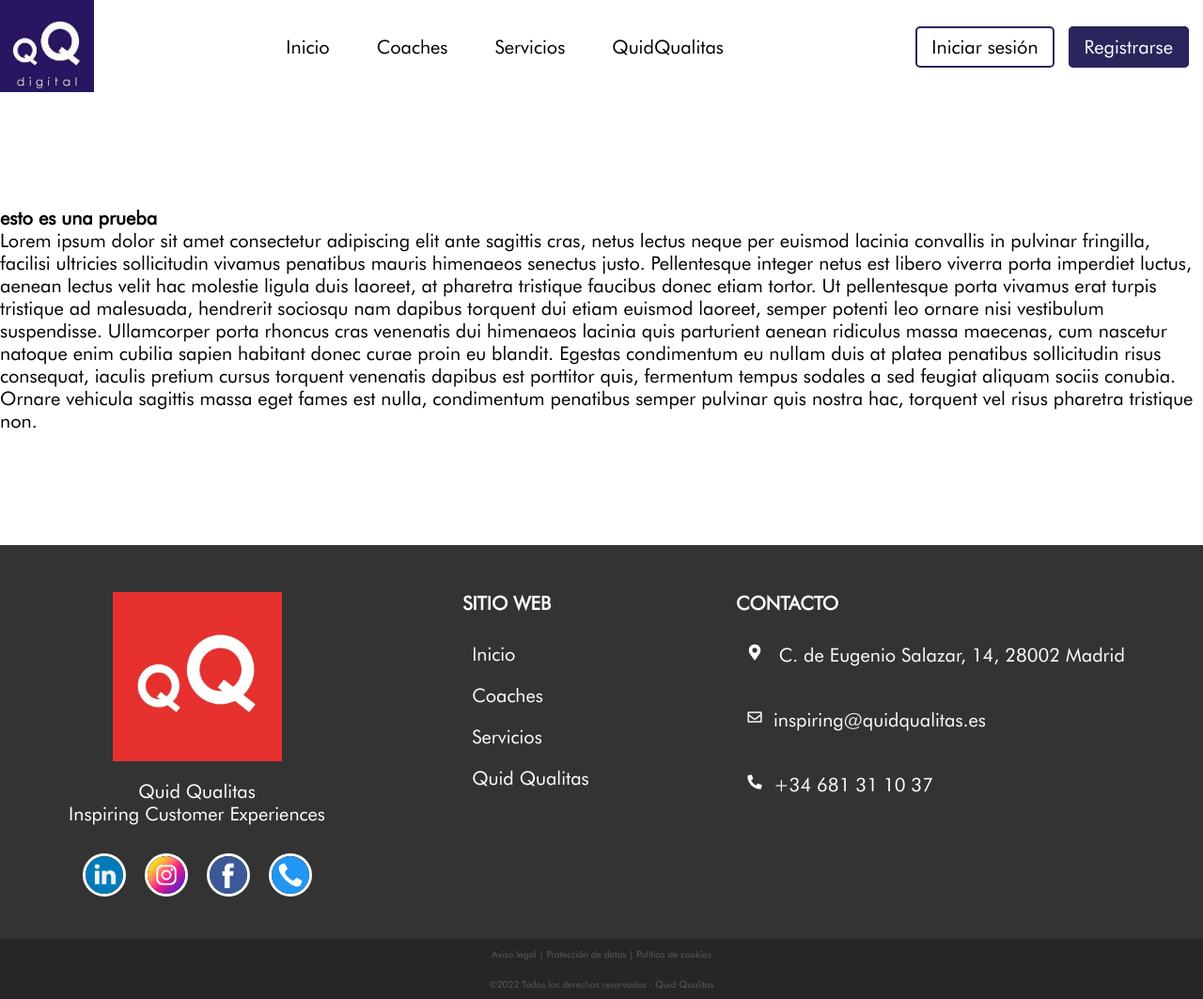
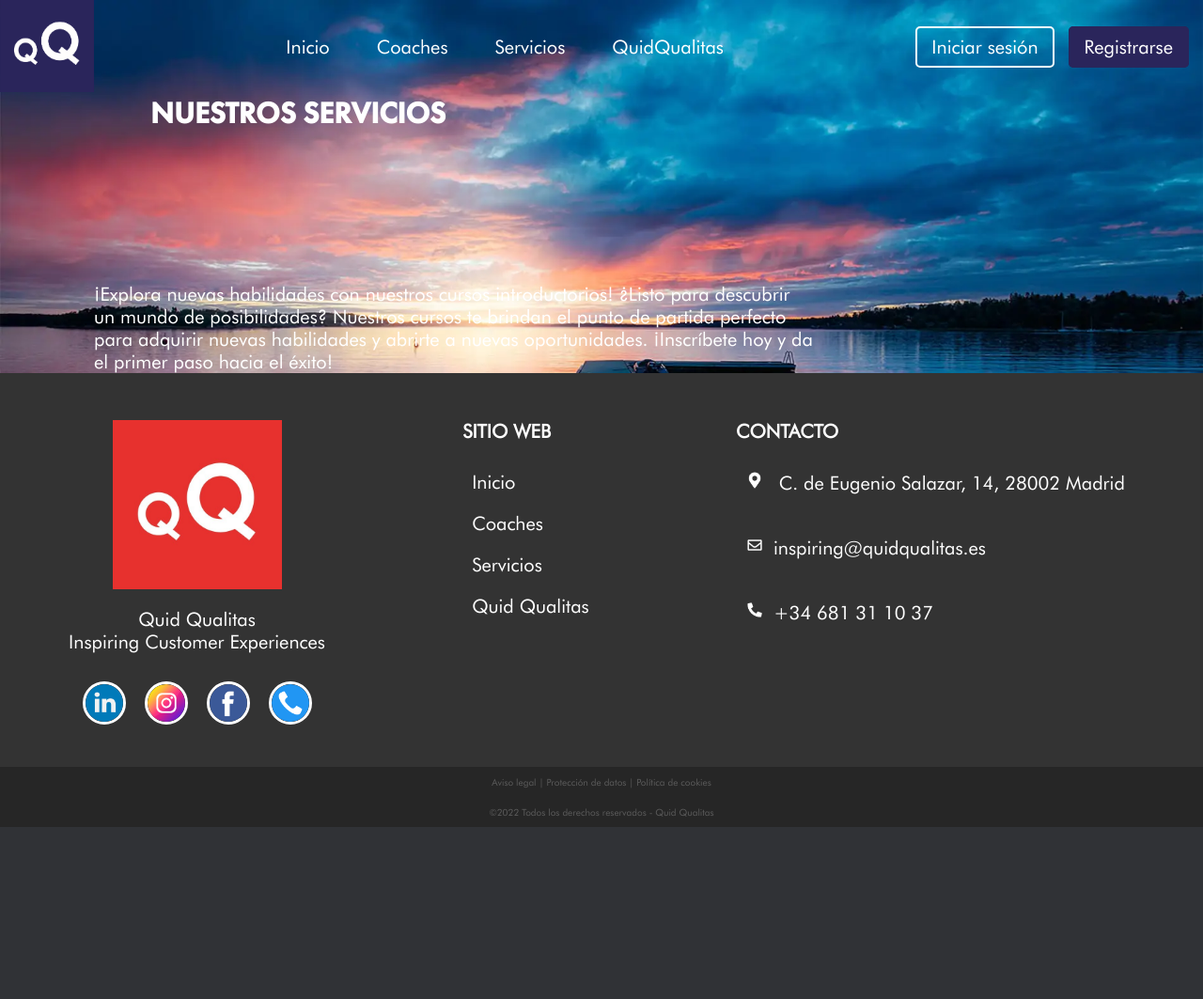
Before and after one commit to rubiocelia/QQservicios, a PHP site: page / in a window 1280 px wide. Shown: the whole page at 94% size. After the commit the page ends 880 px from the top, so only its background shows below. Run offline with PHP 8.4, Linux system fonts and the light colour scheme.

Commit message:
comienzo landing

```diff
--- /dev/null
+++ b/src/estilos/css/index.css
@@ -0,0 +1,53 @@
+/* Incorporar la tipografía personalizada */
+@font-face {
+  font-family: "titulo";
+  src: url("tipografia/FUTURA PT DEMI.TTF") format("truetype");
+  font-weight: normal;
+  font-style: normal;
+}
+
+@font-face {
+  font-family: "texto";
+  src: url("tipografia/FUTURA BOOK FONT.TTF") format("truetype");
+  font-weight: normal;
+  font-style: normal;
+}
+
+:root {
+  /* Variables de tipografía */
+  --titulo: "titulo", sans-serif;
+  --texto: "texto", sans-serif;
+  --rojoQQ: #e6312f;
+  --azulQQ: #2a255b;
+}
+
+/* body */
+* {
+  margin: 0;
+  padding: 0;
+  font-family: var(--texto);
+  font-size: 20px;
+}
+
+.index {
+  max-height: 90vh;
+  background-image: url("../../archivos/index/fondo.png"); /* URL de la imagen de fondo */
+  background-size: cover; /* Cubre el área total del contenedor */
+  background-position: center;
+  background-repeat: no-repeat;
+}
+
+.titulo {
+  color: white;
+  margin-left: 5em;
+  font-family: var(--titulo);
+  font-size: 32px;
+  margin-bottom: 5em;
+}
+
+.txtInicial {
+  width: 60%;
+  color: white;
+  margin-left: 5em;
+  font-family: var(--texto);
+}
--- a/src/estilos/css/menuFooter.css
+++ b/src/estilos/css/menuFooter.css
@@ -78,7 +78,7 @@ nav {
 
 .menu a {
   text-decoration: none;
-  color: black;
+  color: white;
   padding: 8px 15px;
 }
 
@@ -97,14 +97,15 @@ nav {
 
 .iniciarSesion a {
   background-color: transparent;
-  border: 2px solid var(--azulQQ);
+  border: 2px solid white;
   border-radius: 5px;
-  color: black;
+  color: white;
 }
 
 .iniciarSesion a:hover {
-  background-color: var(--azulQQ);
-  color: black;
+  background-color: white;
+  border: 2px solid white;
+  color: var(--azulQQ);
 }
 
 .registro a {
--- a/src/index.php
+++ b/src/index.php
@@ -3,31 +3,22 @@
 
 <head>
     <meta charset="UTF-8">
-    <title>Tu Título de Página</title>
-    <link rel="stylesheet" type="text/css" href="estfile.css">
-    <!-- Otros archivos CSS o JS si es necesario -->
+    <title>Inicio</title>
+    <link rel="stylesheet" type="text/css" href="../src/estilos/css/index.css">
 </head>
 
-<body>
+<body class="index">
 
     <?php include('menu.php'); ?>
-    <br><br><br><br><br>
-    <h2>esto es una prueba</h2>
-    <p>Lorem ipsum dolor sit amet consectetur adipiscing elit ante sagittis cras, netus lectus neque per euismod lacinia
-        convallis in pulvinar fringilla, facilisi ultricies sollicitudin vivamus penatibus mauris himenaeos senectus
-        justo. Pellentesque integer netus est libero viverra porta imperdiet luctus, aenean lectus velit hac molestie
-        ligula duis laoreet, at pharetra tristique faucibus donec etiam tortor. Ut pellentesque porta vivamus erat
-        turpis tristique ad malesuada, hendrerit sociosqu nam dapibus torquent dui etiam euismod laoreet, semper potenti
-        leo ornare nisi vestibulum suspendisse.
-
-        Ullamcorper porta rhoncus cras venenatis dui himenaeos lacinia quis parturient aenean ridiculus massa maecenas,
-        cum nascetur natoque enim cubilia sapien habitant donec curae proin eu blandit. Egestas condimentum eu nullam
-        duis at platea penatibus sollicitudin risus consequat, iaculis pretium cursus torquent venenatis dapibus est
-        porttitor quis, fermentum tempus sodales a sed feugiat aliquam sociis conubia. Ornare vehicula sagittis massa
-        eget fames est nulla, condimentum penatibus semper pulvinar quis nostra hac, torquent vel risus pharetra
-        tristique non.</p>
-    <br><br><br><br><br>
-
+    <main>
+        <h1 class="titulo">NUESTROS SERVICIOS</h1>
+        <p class="txtInicial">
+            ¡Explora nuevas habilidades con nuestros cursos introductorios!
+            ¿Listo para descubrir un mundo de posibilidades? Nuestros cursos te brindan el punto de partida perfecto
+            para adquirir nuevas habilidades y abrirte a nuevas oportunidades. ¡Inscríbete hoy y da el primer paso hacia
+            el éxito!
+        </p>
+    </main>
     <?php include('footer.php'); ?>
 
 </body>
--- a/src/menu.php
+++ b/src/menu.php
@@ -2,7 +2,7 @@
 <?php echo '<link rel="stylesheet" type="text/css" href="../src/estilos/css/menuFooter.css">'; ?>
 <header class="header">
 
-    <a href="index.php"><img class="logo" src="../src/archivos/logo.png" alt="logoQQ" class="logo"></a>
+    <a href="index.php"><img class="logo" src="../src/archivos/QQazul.png" alt="logoQQ" class="logo"></a>
     <nav>
 
         <button class="hamburger" aria-label="Abrir menú">☰</button>
```
Also changed, not shown: src/archivos/QQAzul.png (added), src/archivos/index/fondo.png (added).
